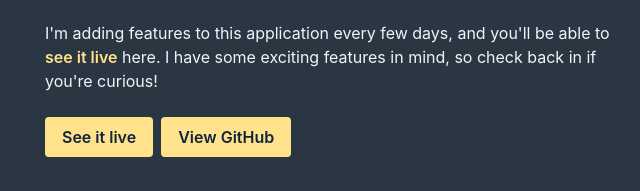
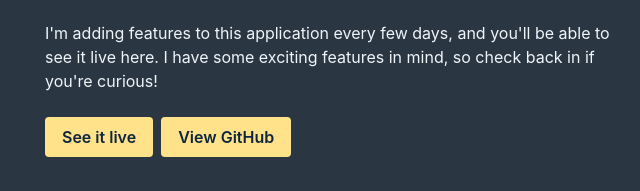
Before and after one commit to funnyr0b0t/personal-site, a plain HTML site: page index.html in a window 1280 px wide. Shown: the part 2896-3087 px from the top of the page, 307-947 px from the left. Drawn offline with Linux system fonts and the light colour scheme.

Commit message:
removed see it live link in paragraph

```diff
--- a/index.html
+++ b/index.html
@@ -654,13 +654,8 @@
             with other users in real time.</p>
           <br />
           <p>I'm adding features to this application every few days, and you'll
-            be able to
-            <a
-              class="title is-6 has-text-warning"
-              href="https://pmx-react-mui.web.app"
-            >see it live</a> here.
-            I have some exciting features in mind, so check back in if you're
-            curious!
+            be able to see it live here. I have some exciting features in mind,
+            so check back in if you're curious!
           </p>
           <br />
           <div class="field is-grouped">
```
